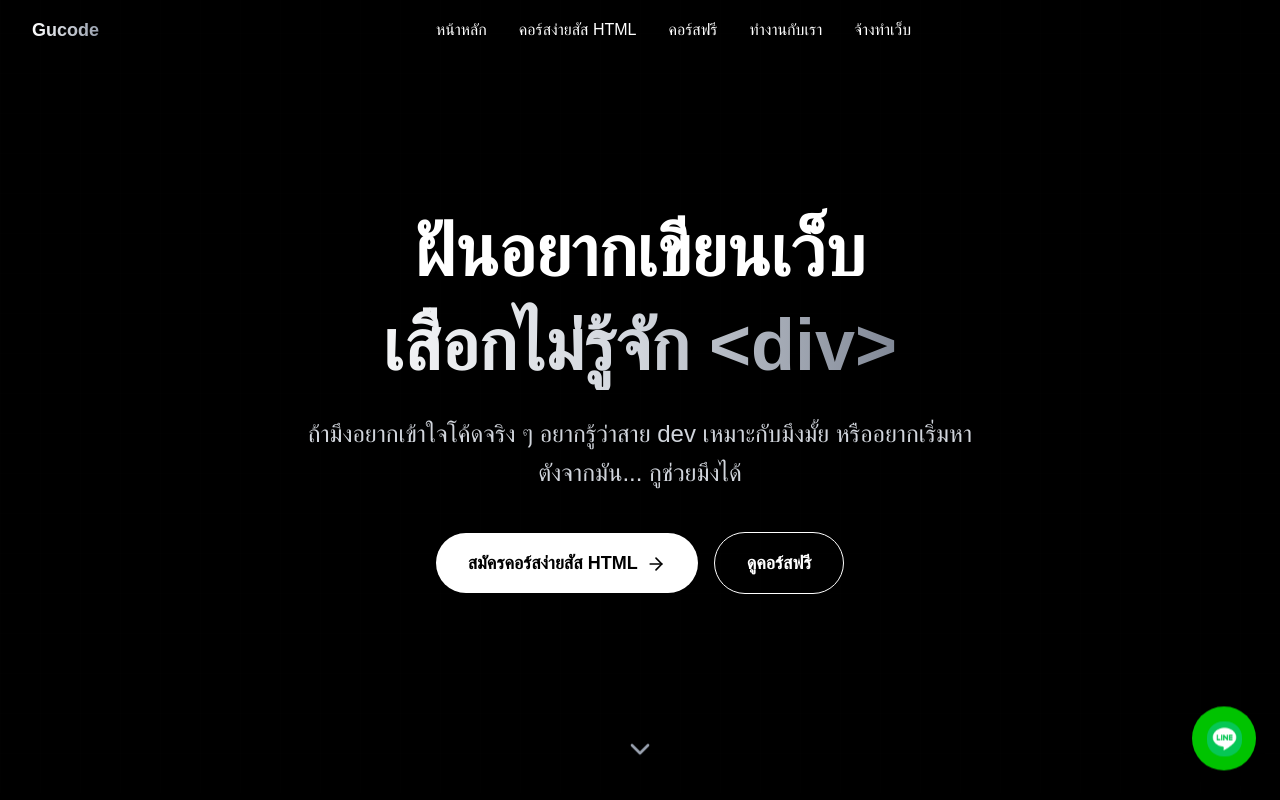
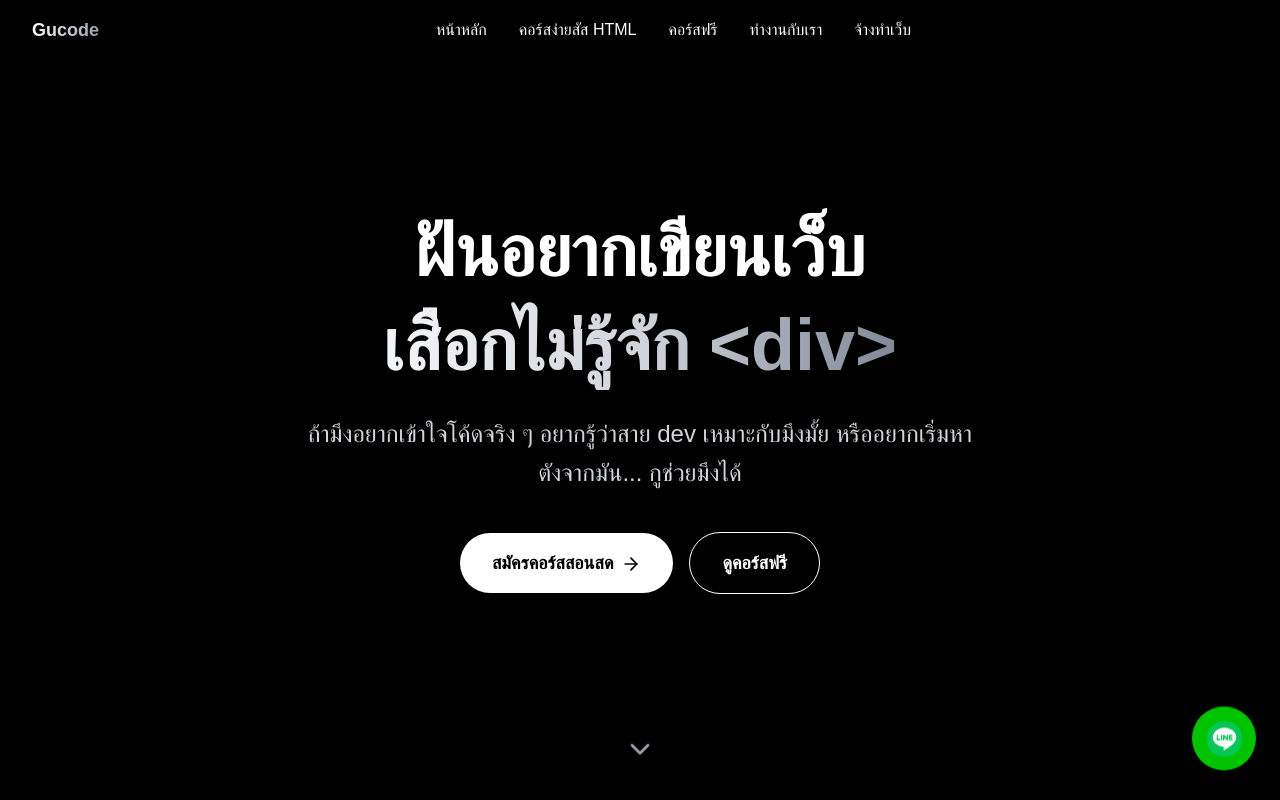
Before and after one commit to Stepreneur/gucode, a Next.js app: page / in a window 1280 px wide. Shown: the top 800 px of the page. Built offline with nearby package versions, Linux system fonts and the light colour scheme.

Commit message:
Update course registration links and button text

```diff
--- a/src/app/page.js
+++ b/src/app/page.js
@@ -83,9 +83,9 @@ export default function GucodeLanding() {
 
     {/* CTA Buttons */}
     <div className="flex flex-col sm:flex-row gap-4 justify-center items-center">
-      <Link href="https://forms.gle/Dn4WyhXjkTwkqaPy5" target="_blank">
+      <Link href="https://forms.gle/J4MbgMjU3zvUWw7p7" target="_blank">
         <button className="bg-white text-black px-8 py-4 rounded-full font-semibold text-lg hover:bg-gray-200 transform hover:scale-105 transition-all duration-300 hover:shadow-2xl group">
-            สมัครคอร์สง่ายสัส HTML
+            สมัครคอร์สสอนสด
           <ArrowRight className="inline ml-2 group-hover:translate-x-1 transition-transform duration-300" size={20} />
         </button>
       </Link>
@@ -240,10 +240,10 @@ export default function GucodeLanding() {
   </p>
   <div className="flex flex-col sm:flex-row justify-center gap-4">
     <Link
-      href="https://forms.gle/Dn4WyhXjkTwkqaPy5" target="_blank"
+      href="https://forms.gle/J4MbgMjU3zvUWw7p7" target="_blank"
       className="bg-white text-black px-8 py-4 rounded-full font-semibold text-lg hover:bg-gray-200 transform hover:scale-105 transition-all duration-300 hover:shadow-xl"
     >
-      สมัครคอร์สง่ายสัส HTML
+      สมัครคอร์สสอนสด
     </Link>
     <Link
       href="#free"
```
